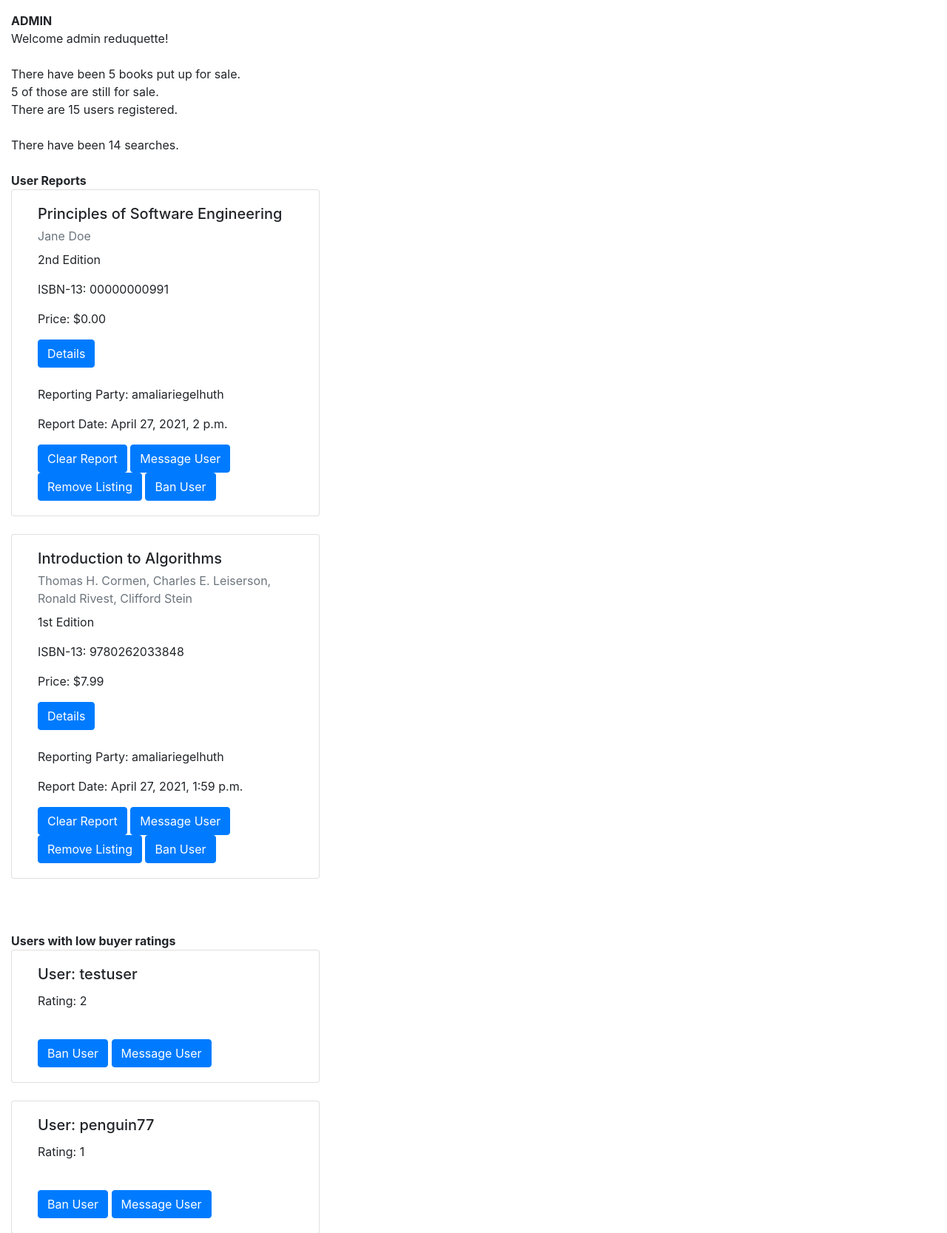
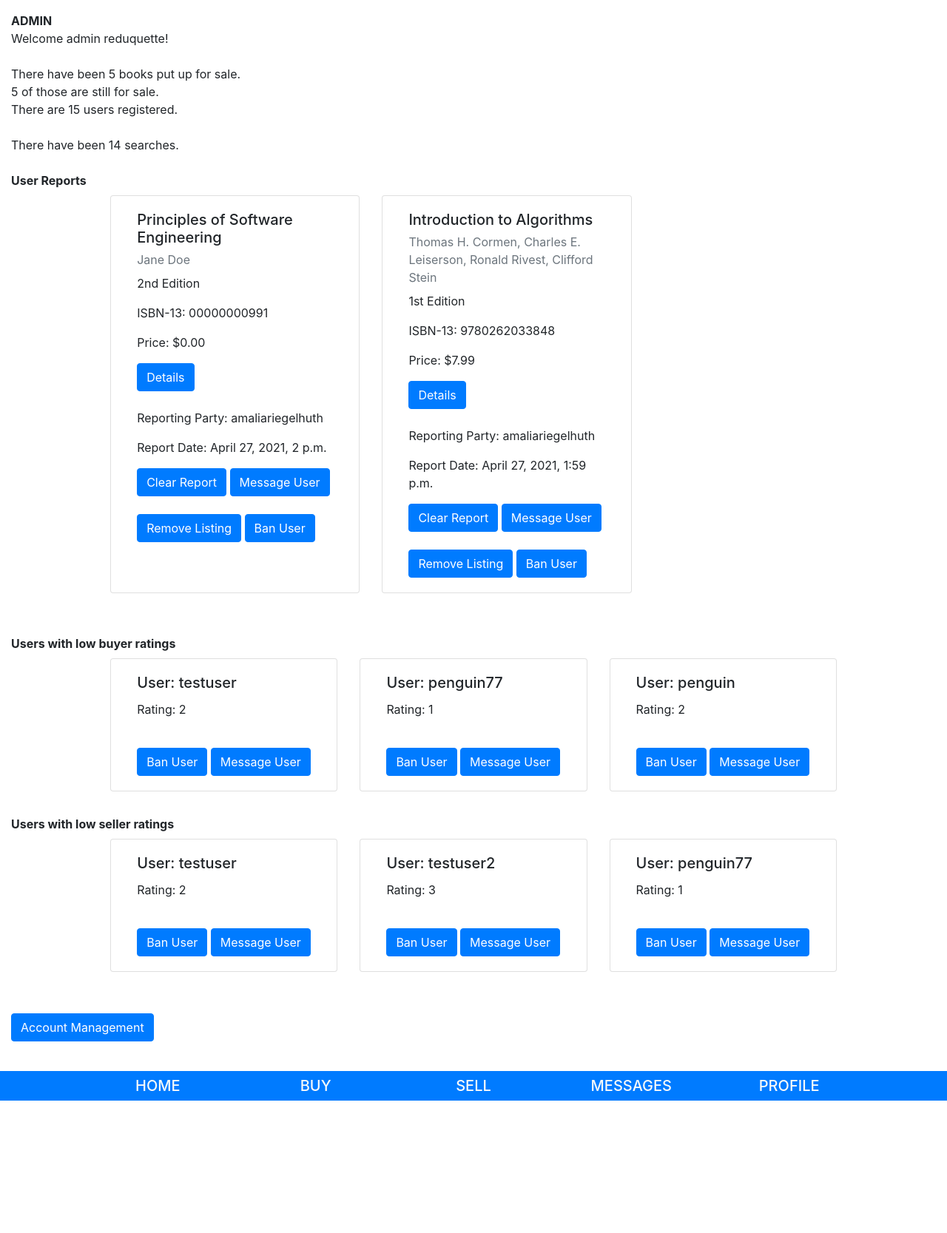
Before and after one commit to ADelCastillo1798/Oasis-Copy, a Django app: page /pages/admin/ in a window 1280 px wide. Shown: the part 56-1723 px from the top of the page at 74% size. After the commit the page ends 1544 px from the top, so only its background shows below. Run offline with Django 3.2, Linux system fonts and the light colour scheme; a user stored in the database is signed in; data comes from the database, SQL or seed files in the repository; both versions use the stored data as it was after the commit; some libraries are stand-ins or nearby versions.

Commit message:
admin formatting

```diff
--- a/oasis/pages/templates/admin_view.html
+++ b/oasis/pages/templates/admin_view.html
@@ -23,8 +23,9 @@
 	<br/>
 	<strong>User Reports</strong>
 	<br/>
-	{% for object in report %}
-		<div class="card col-sm-4 rounded">
+	<div class="card-deck col-lg-10 col-sm-12 py-2 mx-auto">
+		{% for object in report %}
+			<div class="card col-sm-4 rounded">
 			<div class="card-body">
 				<h5 class="card-title"> {{ object.book.title }}</h5>
 				<p class="card-subtitle mb-2 text-muted"> {{ object.book.author }}</p>
@@ -38,33 +39,22 @@
 				<p class="card-text">Report Date: {{object.report.date_reported}}</p>
 				<a href="{% url 'clearlisting' object.id %}" class="btn btn-primary">Clear Report</a>
 				<a href="{% url 'newuserconversation' object.user.id %}" class="btn btn-primary">Message User</a>
+				<br/>
+				<br/>
 				<a href="{% url 'removelisting' object.id %}" class="btn btn-primary">Remove Listing</a>
 				<a href="{% url 'ban_user' object.user.id %}" class="btn btn-primary">Ban User</a>
 			</div>
 		</div>
 		<br/>
 
-		<!---
-		<div class="card col-sm-4 rounded">
-			<div class="card-body">
-				<h5 class="card-title"> {{ object.reported_listing.book.title }}</h5>
-				<p class="card-subtitle mb-2 text-muted"> {{ object.reported_listing.book.author }}</p>
-				<p class="card-text">{{ object.reported_listing.book.edition }} Edition</p>
-				<p class="card-text">ISBN-13: {{ object.reported_listing.book.isbn }}</p>
-				<p class="card-text">Price: ${{ object.reported_listing.price}}</p>
-				<a href="{{ object.get_absolute_url }}" class="btn btn-primary">Details</a>
-				<p class="card-text">Reporting Party: {{object.sent_by}}</p>
-				<p class="card-text">Report Date: {{object.date_reported}}</p>
-			</div>
-		</div>
-		-->
 	{% endfor %}
+	</div>
 	<br/>
 	<br/>
 	<strong>Users with low buyer ratings</strong>
 	<br/>
+	<div class="card-deck col-lg-10 col-sm-12 py-2 mx-auto">
 	{% for users in low_buyer %}
-
 		<div class="card col-sm-4 rounded">
 			<div class="card-body">
 				<h5 class="card-title">User:  {{ users.user }}</h5>
@@ -76,10 +66,12 @@
 		</div>
 		<br/>
 	{% endfor %}
+	</div>
 
 	<br/>
 	<strong>Users with low seller ratings</strong>
 	<br/>
+	<div class="card-deck col-lg-10 col-sm-12 py-2 mx-auto">
 	{% for users in low_seller %}
 		<div class="card col-sm-4 rounded">
 			<div class="card-body">
@@ -92,6 +84,7 @@
 		</div>
 		<br/>
 	{% endfor %}
+	</div>
 	<br/>
 	<br/>
 	<a class="btn btn-primary" href="{% url 'admin:index' %}">Account Management</a>
```
Also changed, not shown: oasis/pages/templates/profile.html (+6 -3 lines), oasis/db.sqlite3.
